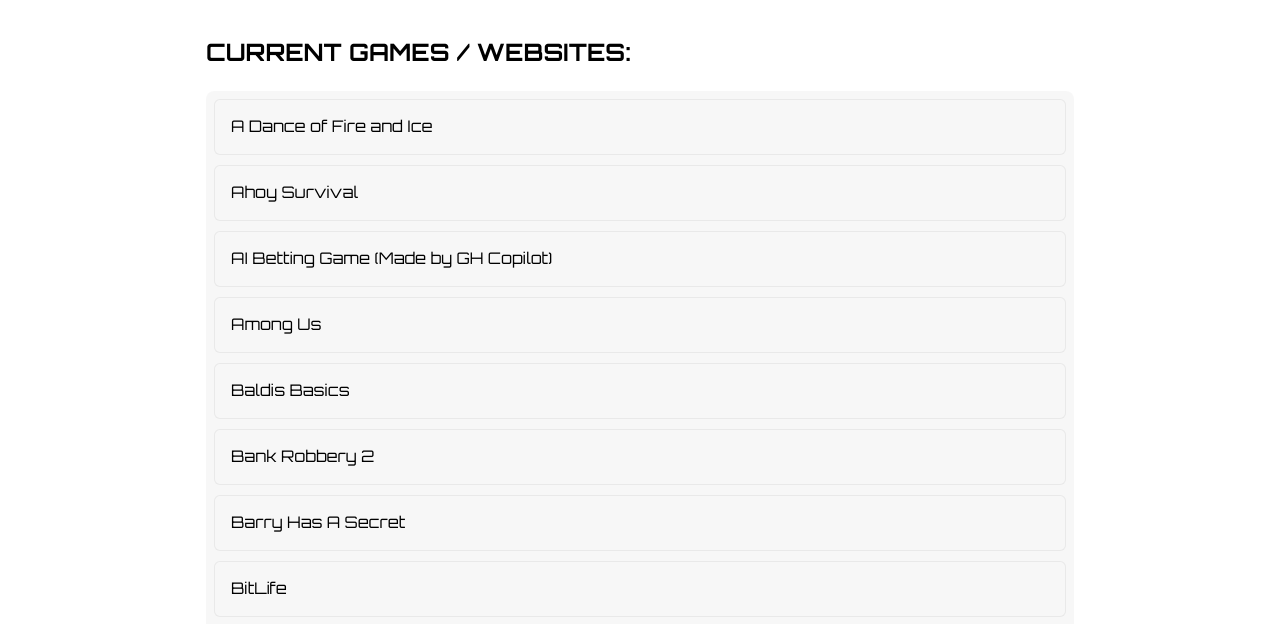
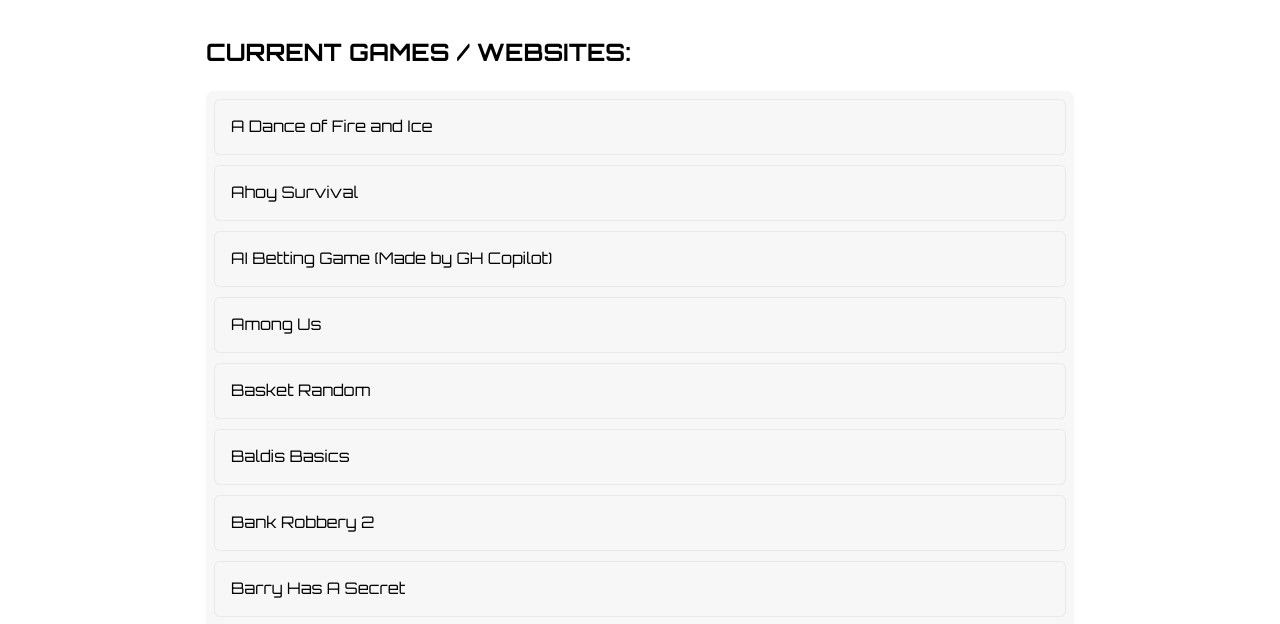
Before and after one commit to GvYoutube/gvyoutube.github.io, a plain HTML site: page gaming/index.html in a window 1280 px wide. Shown: the part 163-787 px from the top of the page. Drawn offline with Linux system fonts and the light colour scheme.

Commit message:
Update gaming/index.html

```diff
--- a/gaming/index.html
+++ b/gaming/index.html
@@ -65,6 +65,7 @@
                     <a role="listitem" href="/gaming/internal/games/AhoySurvival.html">Ahoy Survival</a>
                     <a role="listitem" href="/gaming/internal/games/AIBet.html">AI Betting Game (Made by GH Copilot)</a>
                     <a role="listitem" href="/gaming/internal/games/Amongus.html">Among Us</a>
+                    <a role="listitem" href="/gaming/internal/games/BasketRandom/">Basket Random</a>
                     <a role="listitem" href="/gaming/internal/games/BaldisBasics.html">Baldis Basics</a>
                     <a role="listitem" href="/gaming/internal/games/BankRobbery2.html">Bank Robbery 2</a>
                     <a role="listitem" href="/gaming/internal/games/BarryHasASecret.html">Barry Has A Secret</a>
```
